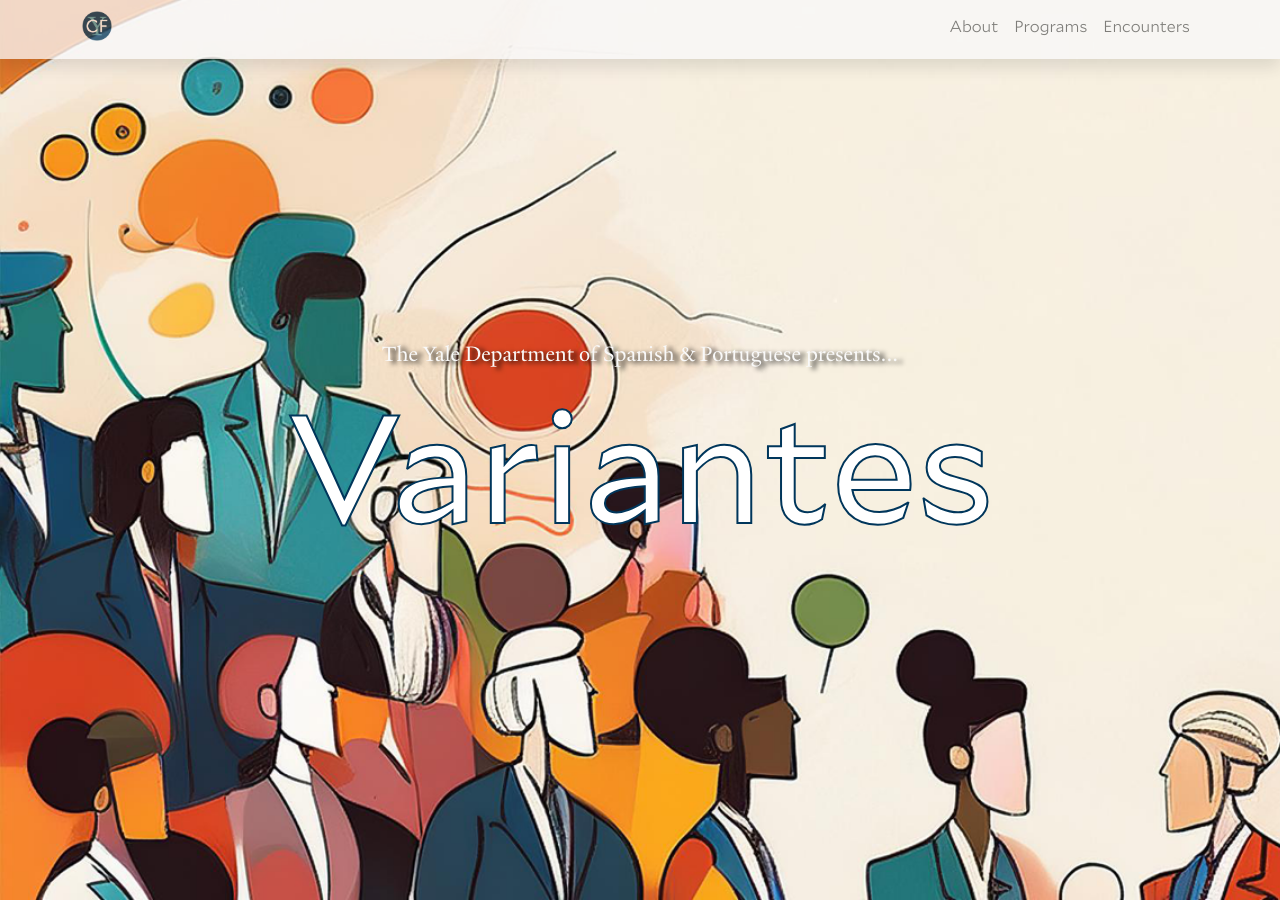
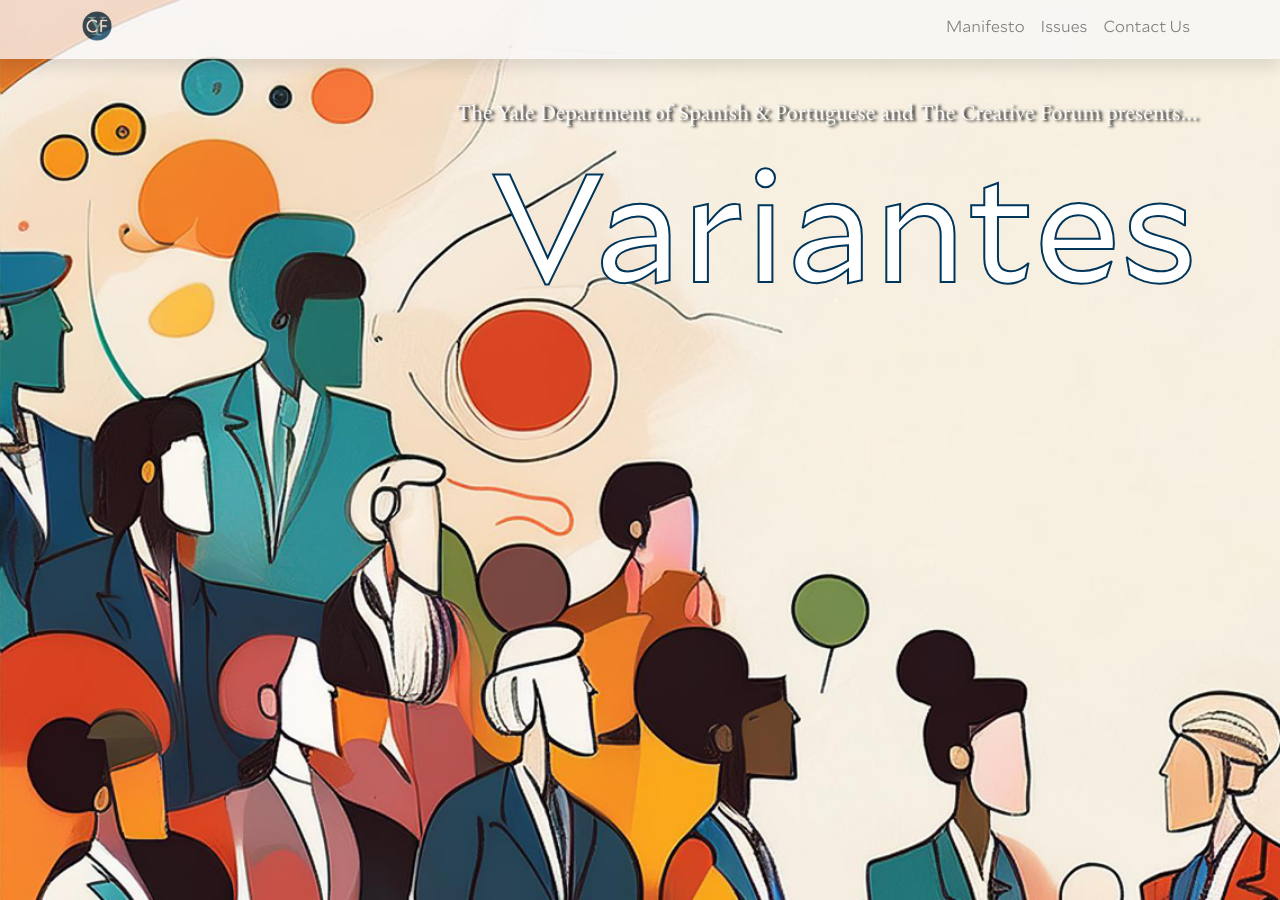
Before and after one commit to elotroalex/variantes, a Jekyll site: the page built from index.html, in a window 1280 px wide and 900 px high. Built offline with Jekyll 4.4.1, drawn with Linux system fonts in a browser that asks for light colours.

Commit message:
changed position of home title

```diff
--- a/_data/navigation.yml
+++ b/_data/navigation.yml
@@ -1,8 +1,8 @@
-- title: About
+- title: Manifesto
   url: /about.html
-- title: Programs
-  url: /programs.html
-- title: Encounters
-  url: /encounters.html
+- title: Issues
+  url: /issues.html
+- title: Contact Us
+  url: /contact.html
 # - title: Ateliers
 #   url: /ateliers.html
--- a/_layouts/home.html
+++ b/_layouts/home.html
@@ -5,9 +5,9 @@
 <header class="masthead home {% if page.banner %}banner{%else%}short{% endif %}">
   <div class="final-image g-0">
     <div class="container h-100">
-      <div class="row h-100 align-items-center">
-        <div class="col-12 text-center text-white">
-          <span class="lead atspanport">The Yale Department of Spanish & Portuguese presents...</span>
+      <div class="row h-100 align-items-start">
+        <div class="mt-5 pt-5 pr-1 col-12 text-end text-white">
+          <span class="lead atspanport">The Yale Department of Spanish & Portuguese and The Creative Forum presents...</span>
           <h1 class="fw-light display-1" data-mdb-toggle="animation" data-mdb-animation-reset="true" data-mdb-animation="fade-in-left" data-mdb-animation-start="onLoad">Variantes</h1>
         </div>
       </div>
--- a/_sass/base.scss
+++ b/_sass/base.scss
@@ -142,6 +142,8 @@
     animation: fadeInAnimation ease-in 4s;
     animation-iteration-count: 1;
     animation-fill-mode: forwards;
+    color: #00365b;
+    text-shadow: 3px 1px 3px black;
 }
 
 .masthead h1 {
@@ -185,9 +187,6 @@
     font-size: 1.4rem;
 }
 
-.atspanport {
-    text-shadow: 5px 2px 5px black;
-}
 
 //  Featured Events
 
```
